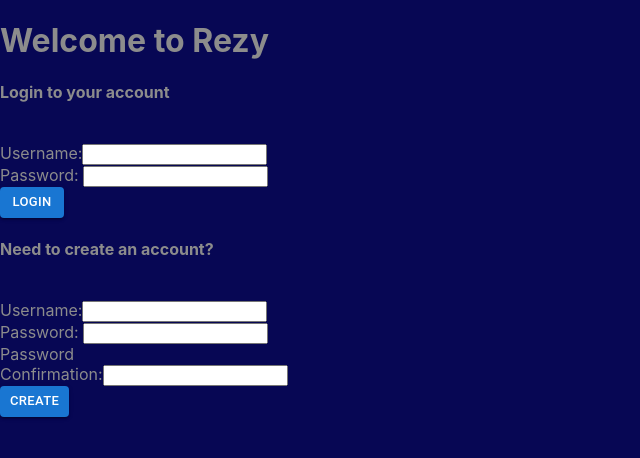
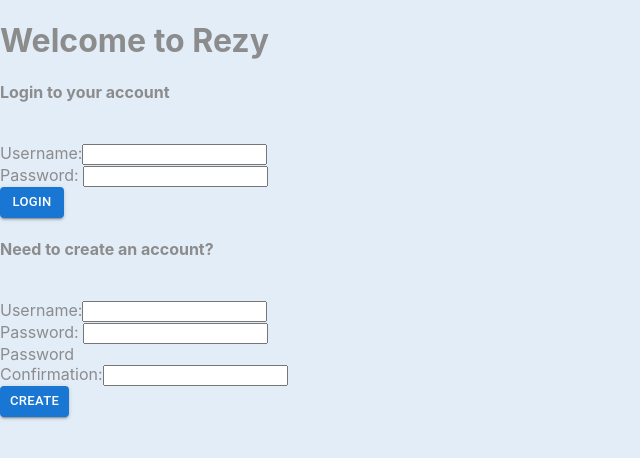
Before and after one commit to mkienbus/rezy-frontend, a React (Create React App) app: page / in a window 1280 px wide. Shown: the top 458 px of the page, without its empty margins (0-640 px from the left). Built offline with nearby package versions, Linux system fonts and the light colour scheme; no server answers.

Commit message:
finding palette colors for theme

```diff
--- a/src/index.css
+++ b/src/index.css
@@ -5,7 +5,8 @@ body {
     sans-serif;
   -webkit-font-smoothing: antialiased;
   -moz-osx-font-smoothing: grayscale;
-  background-color: #070754;
+  background-color: #E2EDF8;
+  /* background-color: #070754; */
   color: rgb(140, 140, 140);
 }
 
```
